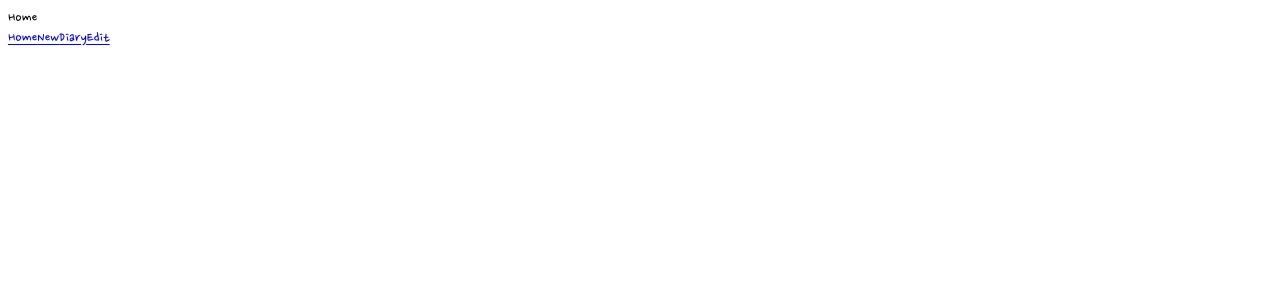
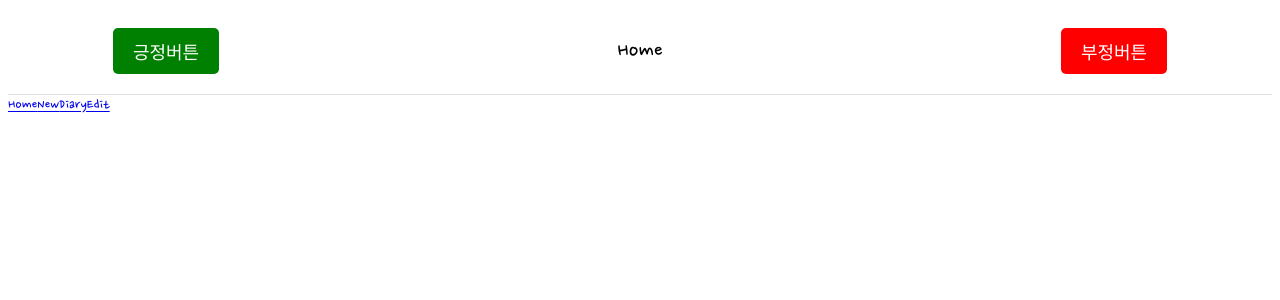
Before and after one commit to jungmin2025gaza/My-Diary, a React (Vite) app: page / in a window 1280 px wide. Shown: the top 300 px of the page. Built offline with nearby package versions, Linux system fonts and the light colour scheme.

Commit message:
feat: add common header and button components

```diff
--- /dev/null
+++ b/src/components/Button/index.jsx
@@ -0,0 +1,16 @@
+import "./styles.css";
+
+const Button = ({ text, type, onClick }) => {
+  const btnType = ["positive", "negative"].includes(type) ? type : "default";
+  return (
+    <button className={["Button", `Button_${btnType}`].join(" ")} onClick={onClick}>
+      {text}
+    </button>
+  );
+};
+
+Button.defaultProps = {
+  type: "default",
+};
+
+export default Button;
--- /dev/null
+++ b/src/components/Button/styles.css
@@ -0,0 +1,26 @@
+.Button {
+  cursor: pointer;
+  border: none;
+  border-radius: 5px;
+  padding-top: 10px;
+  padding-bottom: 10px;
+  padding-left: 20px;
+  padding-right: 20px;
+  font-size: 18px;
+  white-space: nowrap;
+}
+
+.Button_default {
+  background-color: white;
+  color: black;
+}
+
+.Button_positive {
+  background-color: green;
+  color: white;
+}
+
+.Button_negative {
+  background-color: red;
+  color: white;
+}
--- /dev/null
+++ b/src/components/Header/index.jsx
@@ -0,0 +1,13 @@
+import "./styles.css";
+
+const Header = ({ title, leftChild, rightChild }) => {
+  return (
+    <div className="Header">
+      <div className="header_left">{leftChild}</div>
+      <div className="header_title">{title}</div>
+      <div className="header_right">{rightChild}</div>
+    </div>
+  );
+}
+
+export default Header;
--- /dev/null
+++ b/src/components/Header/styles.css
@@ -0,0 +1,31 @@
+.Header {
+  padding-top: 20px;
+  padding-bottom: 20px;
+  display: flex;
+  align-items: center;
+  border-bottom: 1px solid #e2e2e2;
+}
+
+.Header>div {
+  display: flex;
+}
+
+.Header button {
+  font-family: "Naum Pen Script";
+}
+
+.Header .header_title {
+  width: 50%;
+  font-size: 25px;
+  justify-content: center;
+}
+
+.Header .header_left {
+  width: 25%;
+  justify-content: center;
+}
+
+.Header .header_right {
+  width: 25%;
+  justify-content: center;
+}
--- a/src/components/Home/index.jsx
+++ b/src/components/Home/index.jsx
@@ -1,11 +1,35 @@
 import "./styles.css";
+import Button from "../Button";
+import Header from "../Header";
 import { useSearchParams } from "react-router-dom";
 
 const Home = () => {
   const [searchParams, setSearchParams] = useSearchParams();
 
   return (
-    <div>Home</div>
+    <div>
+      <Header
+        title={"Home"}
+        leftChild={
+          <Button
+            text={"긍정버튼 "}
+            type="positive"
+            onClick={() => {
+              alert("positive")
+            }}
+          />
+        }
+        rightChild={
+          <Button
+            text={"부정버튼 "}
+            type="negative"
+            onClick={() => {
+              alert("negative")
+            }}
+          />
+        }
+      />
+    </div>
   );
 };
 
```
